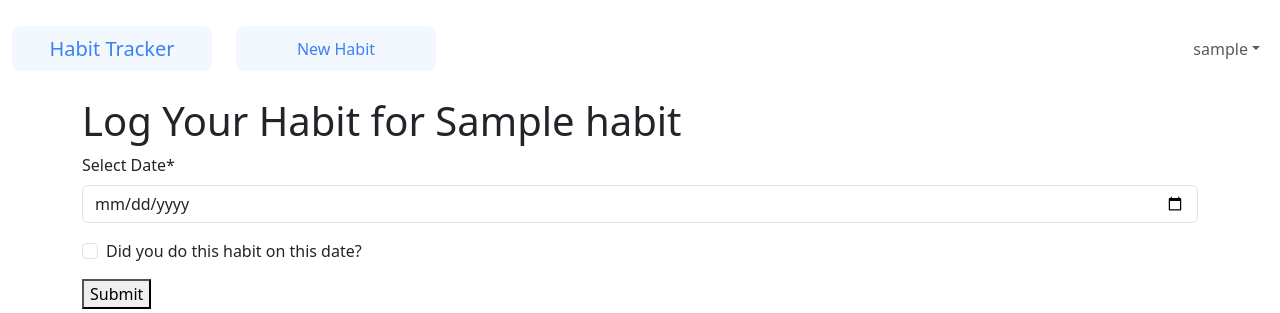
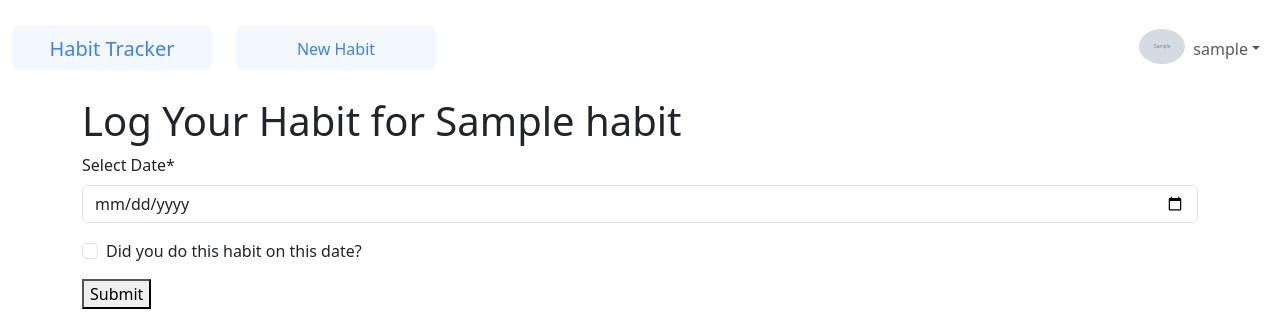
Before and after one commit to Peleda23/Habit-tracker, a Django app: page /habit/1/add in a window 1280 px wide. Shown: the top 313 px of the page. Run offline with Django 5.2, Linux system fonts and the light colour scheme; a user stored in the database is signed in; tables that the repository leaves empty hold one stand-in row (values such as "Sample post"); grey boxes marked "Sample" are stand-in pictures; some libraries are stand-ins or nearby versions.

Commit message:
Show profile picture of user in navbar.

```diff
--- a/templates/base.html
+++ b/templates/base.html
@@ -20,6 +20,7 @@
         <nav class="navbar navbar-expand-lg">
             <div class="container-fluid">
                 <a class="navbar-brand" href="{% url 'heatmap_view' %}"><button class="button-blue">Habit Tracker</button></a>
+
                 <button class="navbar-toggler"
                         type="button"
                         data-bs-toggle="collapse"
@@ -39,7 +40,9 @@
                             </li>
                         </ul>
                         <div class="mr-auto">
+
                             <ul class="navbar-nav">
+                                <img src="{{ user.picture.url }}" class="rounded-circle" height="35" alt="{{ user.username }}" loading="lazy" />
                                 <li class="nav-item dropdown">
                                     <a class="nav-link dropdown-toggle"
                                        href="#"
```
